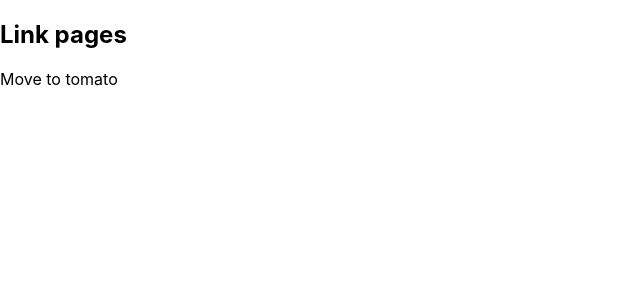
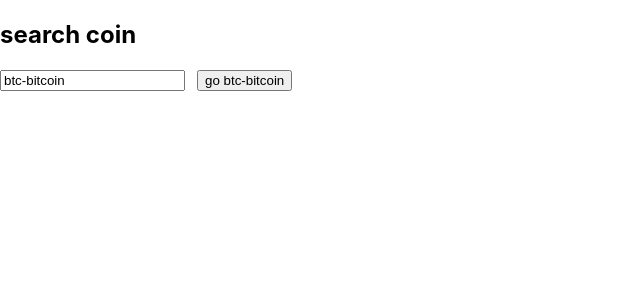
Before and after one commit to kamogawa/new_next, a Next.js app: page / in a window 1280 px wide. Shown: the top 300 px of the page, without its empty margins (0-640 px from the left). Built offline with nearby package versions, Linux system fonts and the light colour scheme.

Commit message:
getServerSideProps

```diff
--- a/package.json
+++ b/package.json
@@ -9,6 +9,7 @@
     "lint": "next lint"
   },
   "dependencies": {
+    "isomorphic-unfetch": "^3.1.0",
     "next": "12.1.6",
     "react": "18.1.0",
     "react-dom": "18.1.0"
--- a/pages/index.jsx
+++ b/pages/index.jsx
@@ -1,14 +1,18 @@
-import Link from "next/link";
+import { useRouter } from "next/router";
+import { useState } from "react";
 
-function App() {
+const app = () => {
+  const [name, setName] = useState("btc-bitcoin");
+  const router = useRouter();
   return (
     <div>
-      <h2>Link pages</h2>
-      <Link href="/tomato">
-        <a>Move to tomato</a>
-      </Link>
+      <h2>search coin</h2>
+      <input value={name} onChange={(e) => setName(e.target.value)} style={{ marginRight: "12px" }} />
+      <button type="button" onClick={() => router.push(`/coin/${name}`)}>
+        go {name}
+      </button>
     </div>
   );
-}
+};
 
-export default App;
+export default app;
```
Also changed, not shown: pages/coin/[name].jsx (added, +37 -0 lines), pages/static.jsx (added, +11 -0 lines), .eslintrc.js, public/btc.png (added), 1 other file (tests, documents, lock files or other folders).
